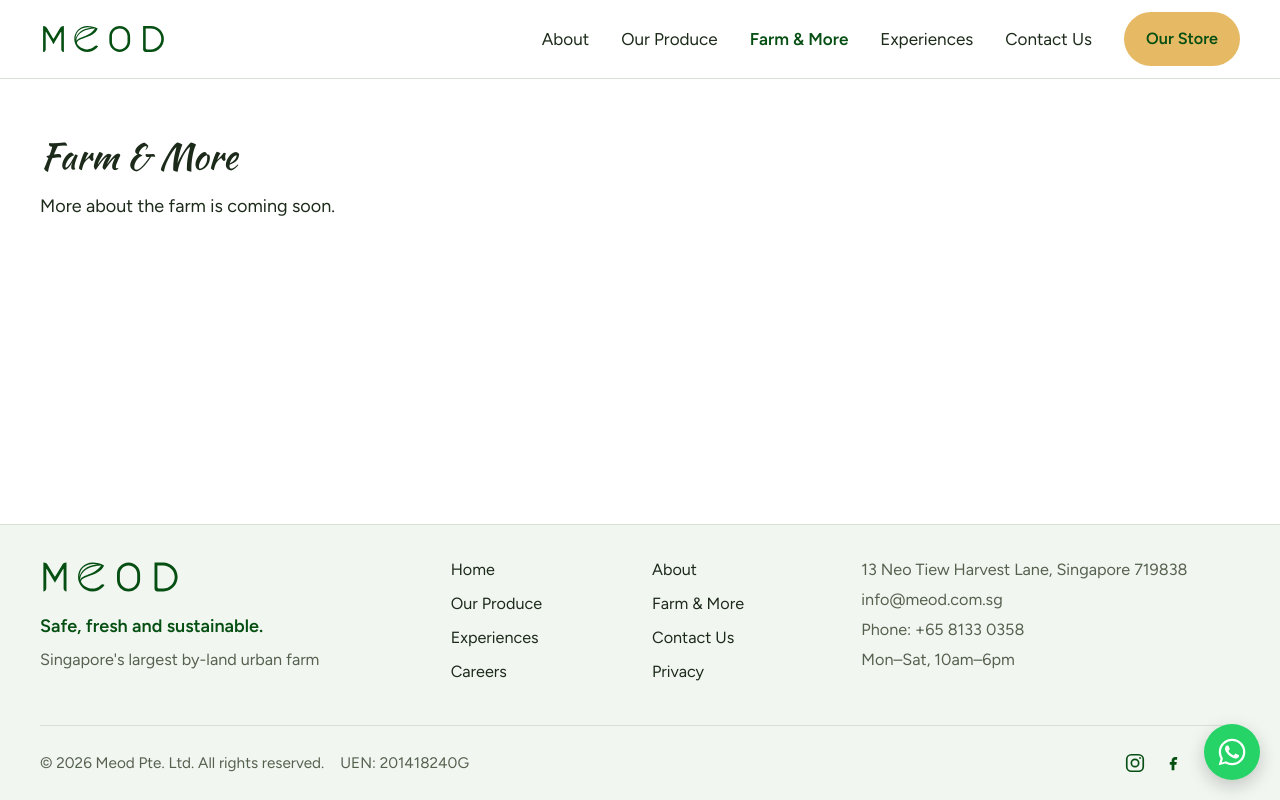
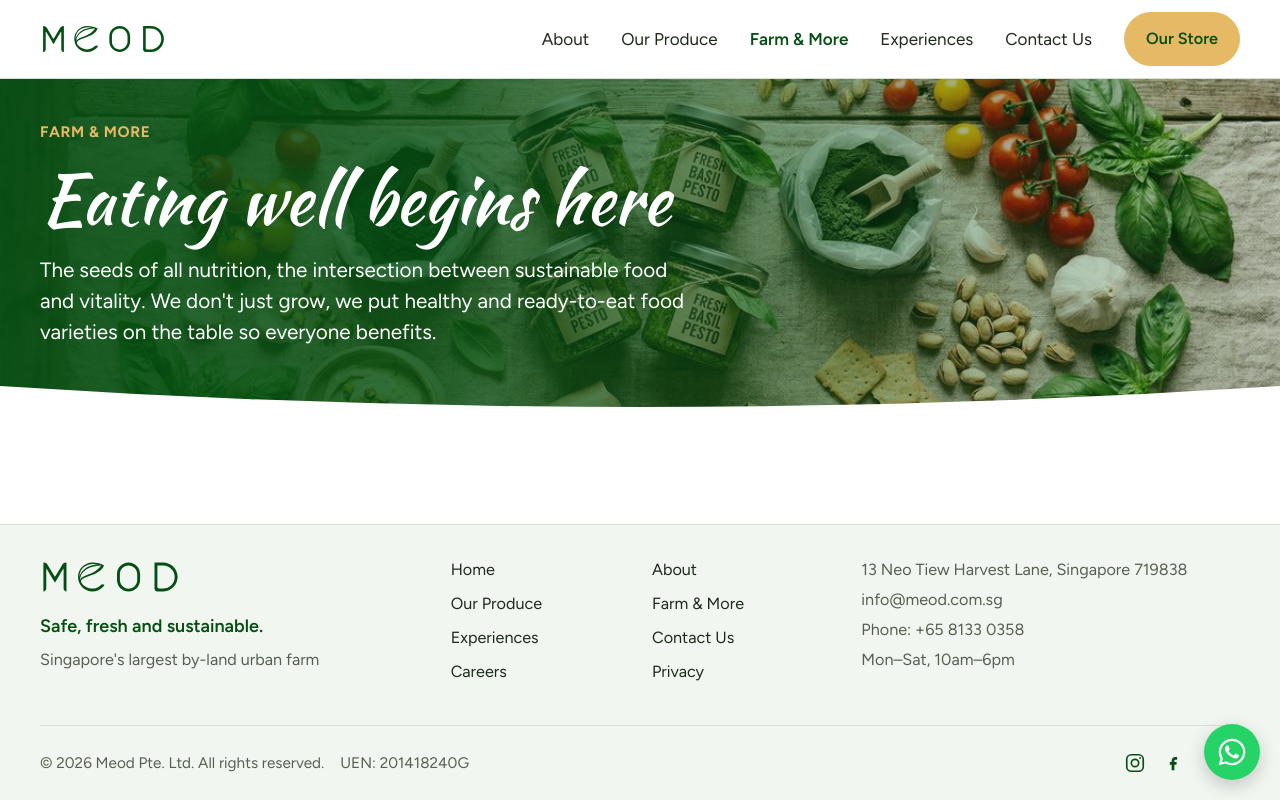
Before and after one commit to Tyllage/Tyllage-MEOD, a React (Vite) app in the folder client/: page /farm-and-more in a window 1280 px wide. Built offline with nearby package versions, Linux system fonts and the light colour scheme.

Commit message:
Add Farm & More page hero with pesto spread image

```diff
--- a/client/src/pages/FarmAndMore.jsx
+++ b/client/src/pages/FarmAndMore.jsx
@@ -1,9 +1,17 @@
+import PageHero from '../components/PageHero.jsx'
+
 function FarmAndMore() {
   return (
-    <div className="container page">
-      <h1>Farm & More</h1>
-      <p>More about the farm is coming soon.</p>
-    </div>
+    <>
+      <PageHero
+        eyebrow="Farm & More"
+        title="Eating well begins here"
+        intro="The seeds of all nutrition, the intersection between sustainable food and vitality. We don't just grow, we put healthy and ready-to-eat food varieties on the table so everyone benefits."
+        image="/images/farm-and-more%20(1).jpg"
+        imageAlt="Jars of fresh basil pesto, rice crackers and fresh produce on a rustic table"
+        imagePosition="center 35%"
+      />
+    </>
   )
 }
 
```
Also changed, not shown: client/public/images/farm-and-more (1).jpg (added).
